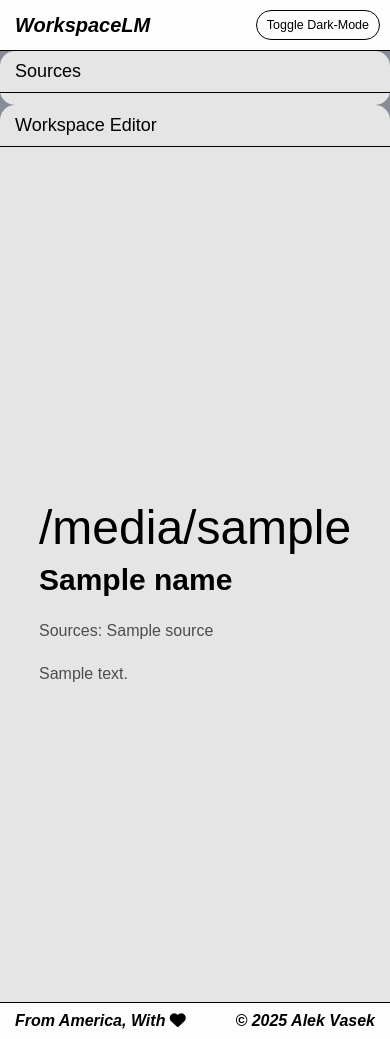
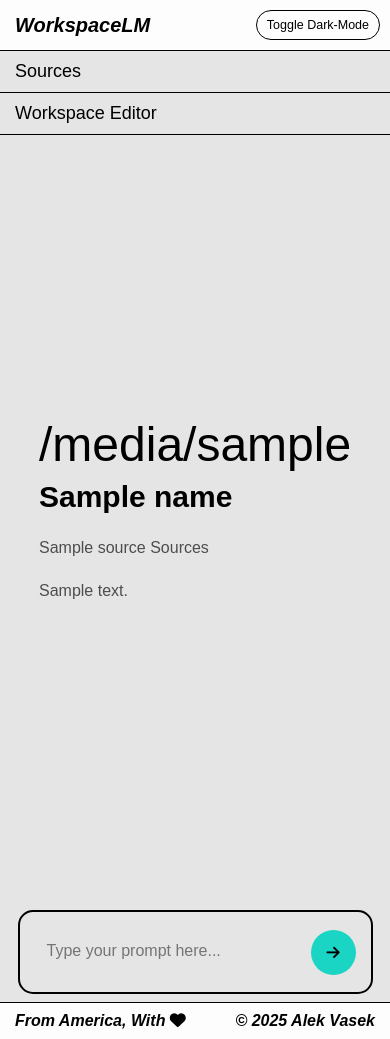
Before and after one commit to alekthegenius/WorkplaceLM, a Python web app: template web_ui/templates/workspace_editor.html in a window 390 px wide. Run offline with Jinja, Linux system fonts and the light colour scheme; the template is opened without the code that fills it: most values are stand-ins (such as "Sample title", 1, 10 or a date in 2020); some libraries are stand-ins or nearby versions.

Commit message:
Updated Workspace Editor

```diff
--- a/web_ui/static/css/styles.css
+++ b/web_ui/static/css/styles.css
@@ -13,6 +13,7 @@ body.dark-theme {
     --editor-background-color: #373a3f;
     --editor-column-bgk-color: #2c2c2c;
     --secondary-text-color: #a1a1a1;
+    --prompt-submit-button-color: #1ad4c4;
 }
 
 /*  Light Theme */
@@ -30,6 +31,7 @@ body {
     --editor-background-color: #878c98;
     --editor-column-bgk-color: #e5e5e5;
     --secondary-text-color: #4d4d4d;
+    --prompt-submit-button-color: #1ad4c4;
 
 }
 
@@ -536,6 +538,7 @@ footer {
     margin: 0px 0px 0px 0px;
     height: calc(100vh - 150px);
     overflow-y: auto;
+    -webkit-overflow-scrolling: touch;
 }
 
 .workspace-source-number {
@@ -573,7 +576,45 @@ footer {
     margin: 25px 0px 0px 0px;
 }
 
+.prompt-container {
+    display: flex;
+    flex-direction: row;
+    justify-content: space-around;
+    align-items: center;
+    width: 55vw;
+    margin: 0px 0px 15px 0px;
+    height: 80px;
+    overflow-y: auto;
+    background-color: var(--editor-column-bgk-color);
+    border: 2px solid var(--button-text-color);
+    border-radius: 15px;
+}
 
+.prompt-bar {
+    background-color: transparent;
+    border: none;
+    color: var(--title-text-color);
+    font-family: var(--text-font);
+    font-weight: normal;
+    font-size: 16px;
+    width: 100%;
+    height: 20px;
+    margin-left: 25px;
+    outline: none;
+    resize: none;
+
+}
+
+.prompt-submit-button {
+    background-color: var(--prompt-submit-button-color);
+    border: none;
+    border-radius: 50%;
+    aspect-ratio: 1;
+    height: 45px;
+    font-size: 15px;
+    color: var(--button-text-color);
+    margin-right: 15px;
+}
 
 
 /* -----------------------------MOBILE STYLING------------------------------- */
@@ -604,16 +645,29 @@ footer {
         width: 100%;
         height: 100%;
         margin: 0px 0px 0px 0px;
+        border-radius: 0px;
     }
     .editor-right-column {
         width: 100%;
         height: 100%;
         margin: 0px 0px 0px 0px;
+        border-radius: 0px;
     }
     .editor-center-column {
         width: 100%;
         height: 100%;
         margin: 0px 0px 0px 0px;
+        border-radius: 0px;
+    }
+
+    .prompt-container {
+        position: fixed;
+        width: 90vw;
+        bottom: 30px;
+    }
+
+    .editor-center-column-content {
+        padding-bottom: 250px;
     }
 }
 
--- a/web_ui/static/js/script.js
+++ b/web_ui/static/js/script.js
@@ -1,3 +1,5 @@
+// ----------------------------DARK MODE BUTTON-------------------------------
+
 // Select the button
 const btn = document.querySelector(".btn-toggle");
 const prefersDarkScheme = window.matchMedia("(prefers-color-scheme: dark)");
@@ -41,6 +43,9 @@ btn.addEventListener("click", function () {
   localStorage.setItem("theme", currentTheme);
 });
 
+
+// ----------------------------WORKSPACE CARDS-------------------------------
+
 // Get the modal
 var modal = document.getElementById("workspace_creator_model");
 
@@ -51,7 +56,7 @@ var modalBtn = document.getElementById("modelBtn");
 var span = document.getElementsByClassName("close")[0];
 
 // When the user clicks on the button, open the modal
-modalBtn.onclick = function() {
+modelBtn.onclick = function() {
   modal.style.display = "block";
 }
 
@@ -67,10 +72,18 @@ window.onclick = function(event) {
   }
 }
 
+// ----------------------------WORKSPACE OPTIONS-------------------------------
+
 var workspaceCardButtons = document.querySelectorAll(".option_button");
 var workspaceDropdowns = document.querySelectorAll(".workspace_options_content");
 
 
+document.querySelectorAll('.option_button, .workspace_options_button').forEach(button => {
+  button.addEventListener('click', (event) => {
+      event.preventDefault();  // Prevents default action (navigation)
+      event.stopPropagation(); // Stops event from bubbling to the <a> element
+  });
+});
 
 workspaceCardButtons.forEach((button, index) => {
   button.onclick = function(event) {
@@ -136,3 +149,14 @@ $(document).ready(function(){
   });
   });
 });
+
+
+var promptBar = document.getElementById("promptBar");
+console.log("promptBar element:", promptBar);
+promptBar.addEventListener("keypress", function(event) {
+  if (event.key === "Enter") {
+    event.preventDefault();
+    document.getElementById("promptSubmitButton").click();
+    console.log("Enter key pressed");
+  }
+});
--- a/web_ui/templates/workspace_editor.html
+++ b/web_ui/templates/workspace_editor.html
@@ -26,7 +26,7 @@
                         <br>
                     </span>
                     <span class="workspace-source-number">
-                        Sources: {{ workspace['sources'][0] }}
+                        {{ workspace['sources'][0] }} Sources
                     </span>
                     <p class="workspace-ai-description">
                         {{ workspace['ai_description'][0] }}
@@ -40,13 +40,9 @@
         </div>
 
         <div class="prompt-container">
-            <div class="prompt-bar">
+            <textarea id="promptBar" class="prompt-bar" placeholder="Type your prompt here..."></textarea>
 
-            </div>
-
-            <div class="prompt-submit-button">
-
-            </div>
+            <button id="promptSubmitButton" class="prompt-submit-button"><i class="fa-solid fa-arrow-right"></i></button>
         </div>
 
     </div>
```
